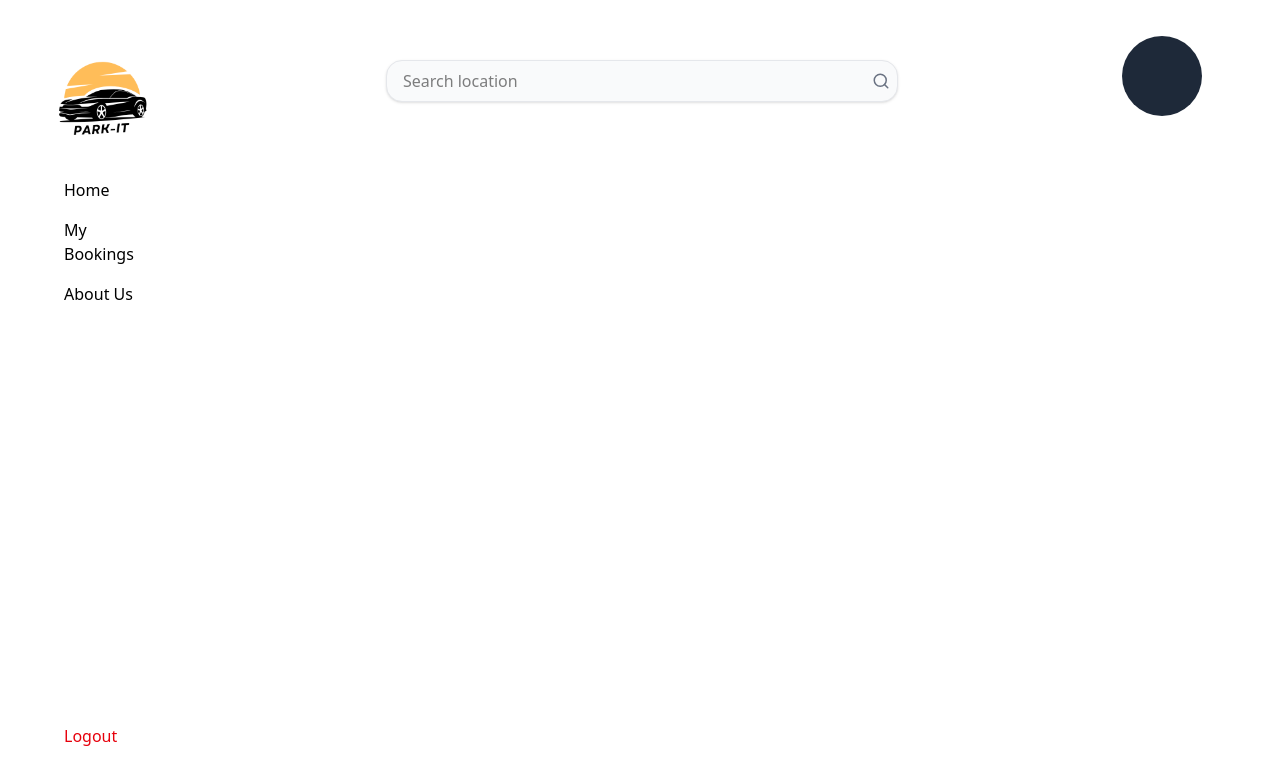
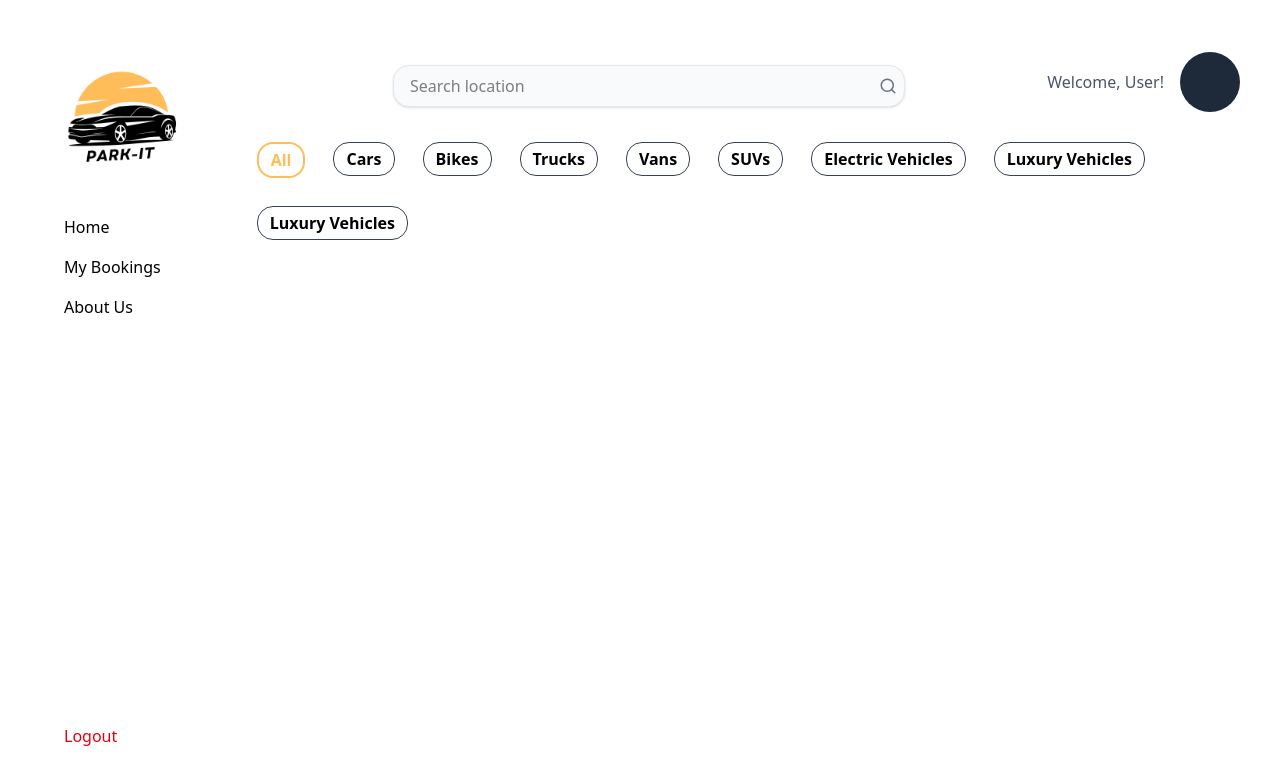
Before and after one commit to Parking-Management-System-Sunbeam/Parking-Management-System, a React (Vite) app in the folder Client/: page /home in a window 1280 px wide. Shown: the top 784 px of the page. Built offline with nearby package versions, Linux system fonts and the light colour scheme.

Commit message:
added Filters in home page change modify filter component

```diff
--- a/Client/src/Components/FilterComponent.jsx
+++ b/Client/src/Components/FilterComponent.jsx
@@ -1,18 +1,16 @@
 import React from 'react'
 import { useState } from 'react'
-const FilterComponent = () => {
+const FilterComponent = ({label, defActive=false}) => {
 
-  const[isActive, setActive] = new useState("");
+  const[isActive, setActive] = new useState(defActive);
   const handleFilter=()=>{
     console.log("filter according to location, vehicles",isActive);
-    //filter logic location like mum , pune
-    //vehicles like car specific, bike specific etc
-    //ratings etc
+    setActive(!isActive);
   }
   return (
     <div>
-      <div className='border-2 font-bold inline-block rounded-2xl py-1 px-2 m-1.5  cursor-pointer transition-all duration-200 hover:border-amber-500  ' onClick={handleFilter}>
-      <label className='cursor-pointer' htmlFor=''>Location</label>
+      <div className={` ${isActive ? 'border-[#ffbd59]  text-[#ffbd59] border-2' : 'border-gray-700  border-1' }  font-semibold inline-block rounded-2xl py-1 px-3 m-1.5  cursor-pointer transition-all duration-200 `} onClick={handleFilter}>
+      <label className='cursor-pointer' htmlFor=''>{label}</label>
       </div>
     </div>
   )
--- a/Client/src/Components/SearchComponent.jsx
+++ b/Client/src/Components/SearchComponent.jsx
@@ -10,13 +10,13 @@ const SearchComponent = () => {
     //search logic
   }
   return (
-    <div className="relative max-w-lg  w-full mx-auto ">
+    <div className="relative max-w-lg  w-full mx-auto  ">
       <label htmlFor='search' className='block mb-2 font-medium text-gray-700'></label>
      <div className='relative'>
       <input id='search' type='text' value={query} onChange={e=> setQuery(e.target.value)} placeholder='Search location' className=' w-full py-2 px-4 border border-gray-200 rounded-2xl shadow-sm focus:outline-none focus:ring-2 bg-gray-50'/>
       <button
           onClick={handleSearchClick}
-          className="absolute right-2 top-1/2 transform -translate-y-1/2 text-gray-500 hover:text-blue-600 transition-colors duration-200"
+          className="absolute right-2 top-1/2 transform -translate-y-1/2 text-gray-500 hover:text-[#ffbd59] transition-colors duration-200"
         >
           <Search size={18} />
         </button>
--- a/Client/src/Pages/User/Home.jsx
+++ b/Client/src/Pages/User/Home.jsx
@@ -1,8 +1,22 @@
 import React from "react";
 import Sidebar from "../../components/Sidebar";
 import SearchComponent from "../../Components/SearchComponent";
+import FilterComponent from "../../Components/FilterComponent";
 
 function Home() {
+
+  const filterOptions = [
+    { label: "All", value: "all" , active: true},
+    { label: "Cars", value: "cars" },
+    { label: "Bikes", value: "bikes" },
+    { label: "Trucks", value: "trucks" },
+    { label: "Vans", value: "vans" },
+    { label: "SUVs", value: "suvs" },
+    { label: "Electric Vehicles", value: "electric" },
+    { label: "Luxury Vehicles", value: "luxury" },
+ { label: "Luxury Vehicles", value: "luxury" }
+  ]
+
   return (
     <div className="flex">
       {/* sidebar */}
@@ -12,12 +26,27 @@ function Home() {
       </div>
 
       {/* Main page */}
-      <div className="flex-4/5 p-4 items-center mt-9">
+      <div className="flex-4/5 p-4 items-center mt-9  ">
+      {/* search header */}
+      <div className="flex justify-between items-center mb-6 ">
+
       <SearchComponent />
+        <div className="flex items-center">
+          <span className="text-gray-600 mr-4">Welcome, User!</span>
+          </div>
+          <div className="w-15 h-15 bg-gray-800 rounded-full mr-6"></div>
         </div>
 
-        <div className="flex-1/6 p-9">
-          <div className="w-20 h-20 bg-gray-800 rounded-full"></div>
+        {/* filter */}
+        <div className="flex flex-wrap gap-4 mb-6">
+          {
+
+            filterOptions.map((option) => ( <FilterComponent key={option.value} label={option.label} value={option.value} defActive={option.active} />))
+
+          }
+
+        </div>
+
         </div>
     </div>
   );
```
